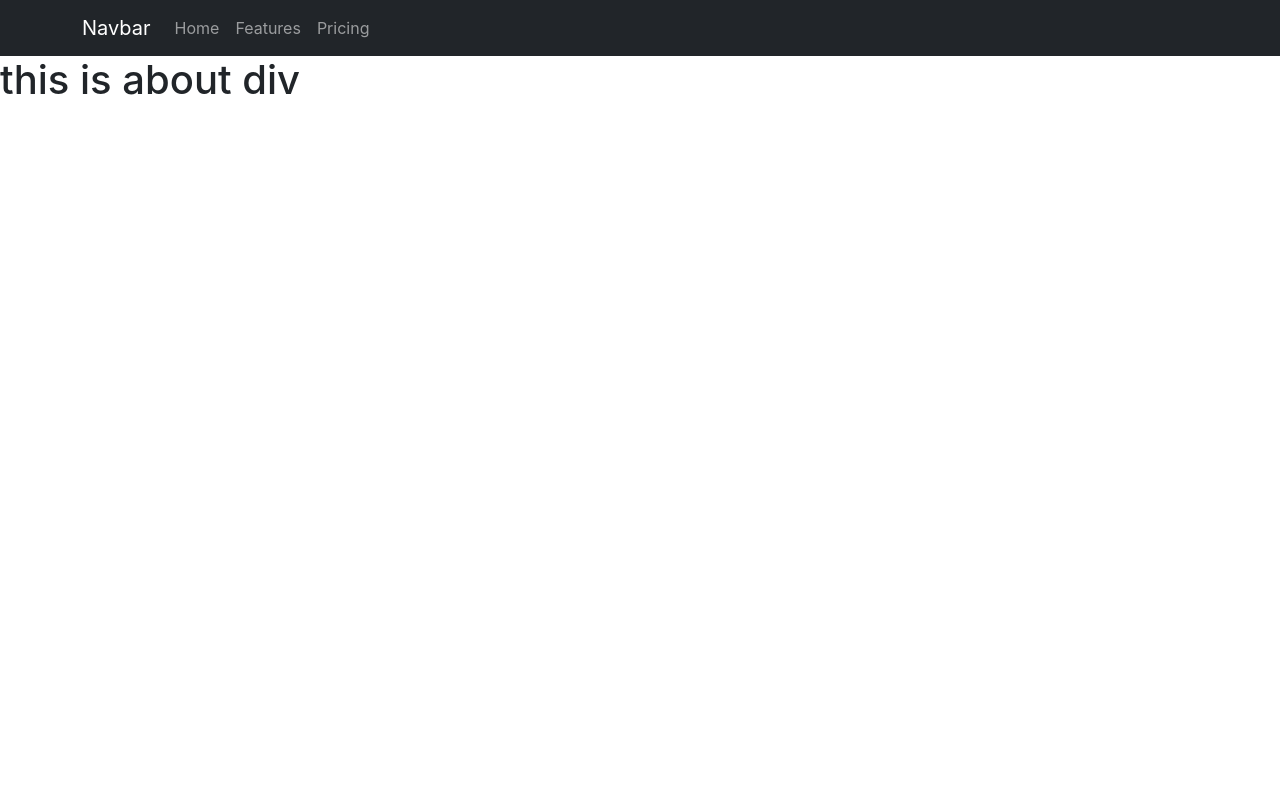
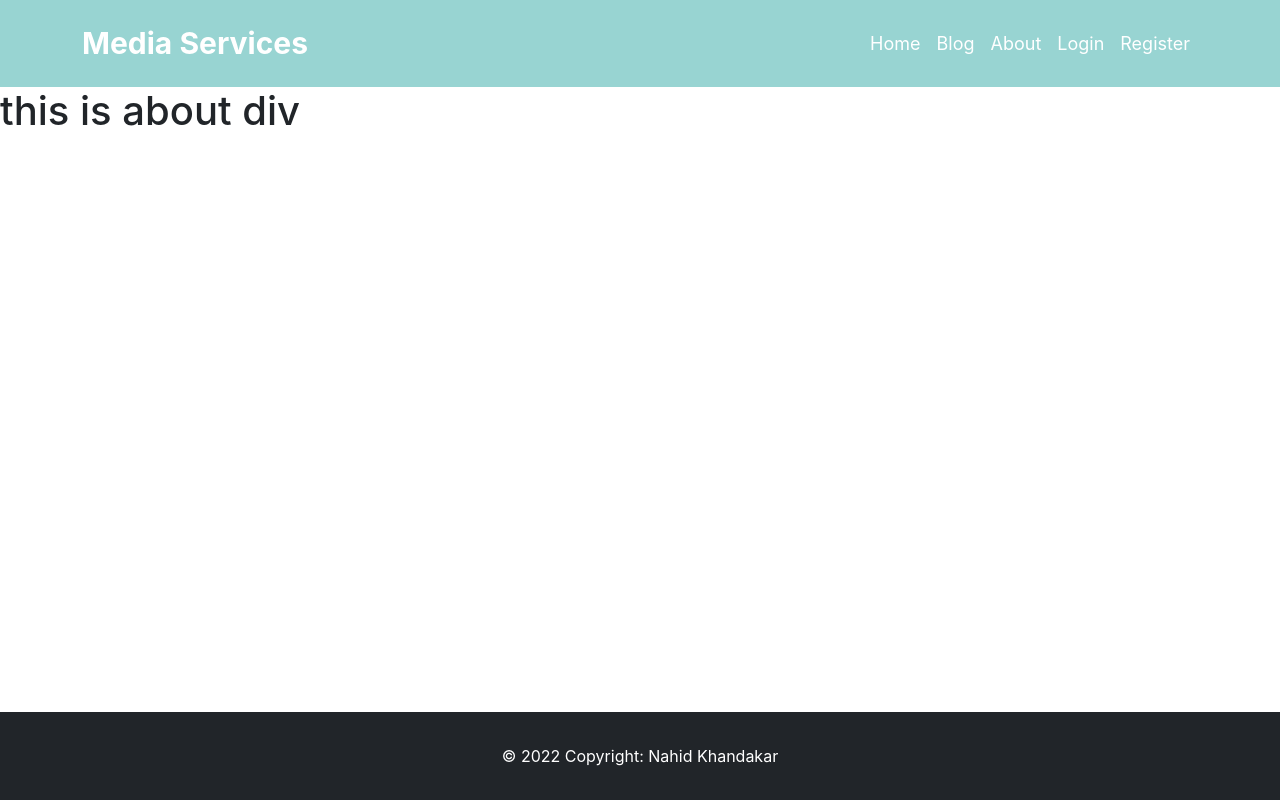
Before and after one commit to Nahid-khandakar/Media-Service, a React (Create React App) app: page /about in a window 1280 px wide. Built offline with nearby package versions, Linux system fonts and the light colour scheme.

Commit message:
footer and header updated

```diff
--- a/src/App.js
+++ b/src/App.js
@@ -3,6 +3,7 @@ import './App.css';
 import About from './component/About/About';
 import Blog from './component/Blog/Blog';
 import Home from './component/Home/Home';
+import Footer from './component/Shared/Footer/Footer';
 
 import Header from './component/Shared/Header/Header';
 
@@ -18,6 +19,9 @@ function App() {
         <Route path='/blog' element={<Blog></Blog>}></Route>
         <Route path='/about' element={<About></About>}></Route>
       </Routes>
+      <Footer></Footer>
+
+
     </div>
   );
 }
--- /dev/null
+++ b/src/component/Shared/Footer/Footer.css
@@ -0,0 +1,4 @@
+footer {
+    position: absolute;
+    bottom: 0;
+}
--- /dev/null
+++ b/src/component/Shared/Footer/Footer.js
@@ -0,0 +1,17 @@
+import React from 'react';
+import './Footer.css'
+
+const Footer = () => {
+    return (
+        <footer className="bg-dark text-white text-center text-lg-start w-100 mt-2 p-3" >
+
+            <div className="text-center p-3">
+                © 2022 Copyright: Nahid Khandakar
+
+            </div>
+
+        </footer>
+    );
+};
+
+export default Footer;
--- a/src/component/Shared/Header/Header.css
+++ b/src/component/Shared/Header/Header.css
@@ -0,0 +1,14 @@
+.header-container {
+    background-color: #98d4d2;
+    font-size: 18px;
+}
+
+.header-title {
+    font-size: 30px;
+    font-weight: 700;
+}
+
+.nav-links :hover {
+    background-color: #f9e45b;
+    border-radius: 5px;
+}
--- a/src/component/Shared/Header/Header.js
+++ b/src/component/Shared/Header/Header.js
@@ -1,19 +1,39 @@
 import React from 'react';
 import './Header.css'
-import { NavBar, Nav, NavItem, Navbar, Container } from 'react-bootstrap';
+import { Nav, Navbar, Container } from 'react-bootstrap';
+import { Link } from "react-router-dom";
 
 const Header = () => {
+
+
+
+
     return (
-        <Navbar bg="dark" variant="dark">
-            <Container>
-                <Navbar.Brand href="#home">Navbar</Navbar.Brand>
-                <Nav className="me-auto">
-                    <Nav.Link href="#home">Home</Nav.Link>
-                    <Nav.Link href="#features">Features</Nav.Link>
-                    <Nav.Link href="#pricing">Pricing</Nav.Link>
-                </Nav>
-            </Container>
-        </Navbar>
+
+        <div className=''>
+
+            <Navbar className='header-container p-3' sticky='top' collapseOnSelect expand="lg">
+
+                <Container>
+                    <Navbar.Brand className='header-title text-white' as={Link} to='/'>Media Services</Navbar.Brand>
+                    <Navbar.Toggle aria-controls="responsive-navbar-nav" />
+                    <Navbar.Collapse id="responsive-navbar-nav">
+
+                        <Nav className=' ms-auto nav-links text-warning'>
+                            <Nav.Link as={Link} to='/home' className='text-white'>Home</Nav.Link>
+                            <Nav.Link as={Link} to='/blog' className='text-white'>Blog</Nav.Link>
+                            <Nav.Link as={Link} to='/About' className='text-white'>About</Nav.Link>
+
+                            <Nav.Link href="#deets" className='text-white'>Login</Nav.Link>
+                            <Nav.Link href="#memes" className='text-white'> Register </Nav.Link>
+                        </Nav>
+                    </Navbar.Collapse>
+                </Container>
+
+
+            </Navbar>
+        </div>
+
     );
 };
 
```
